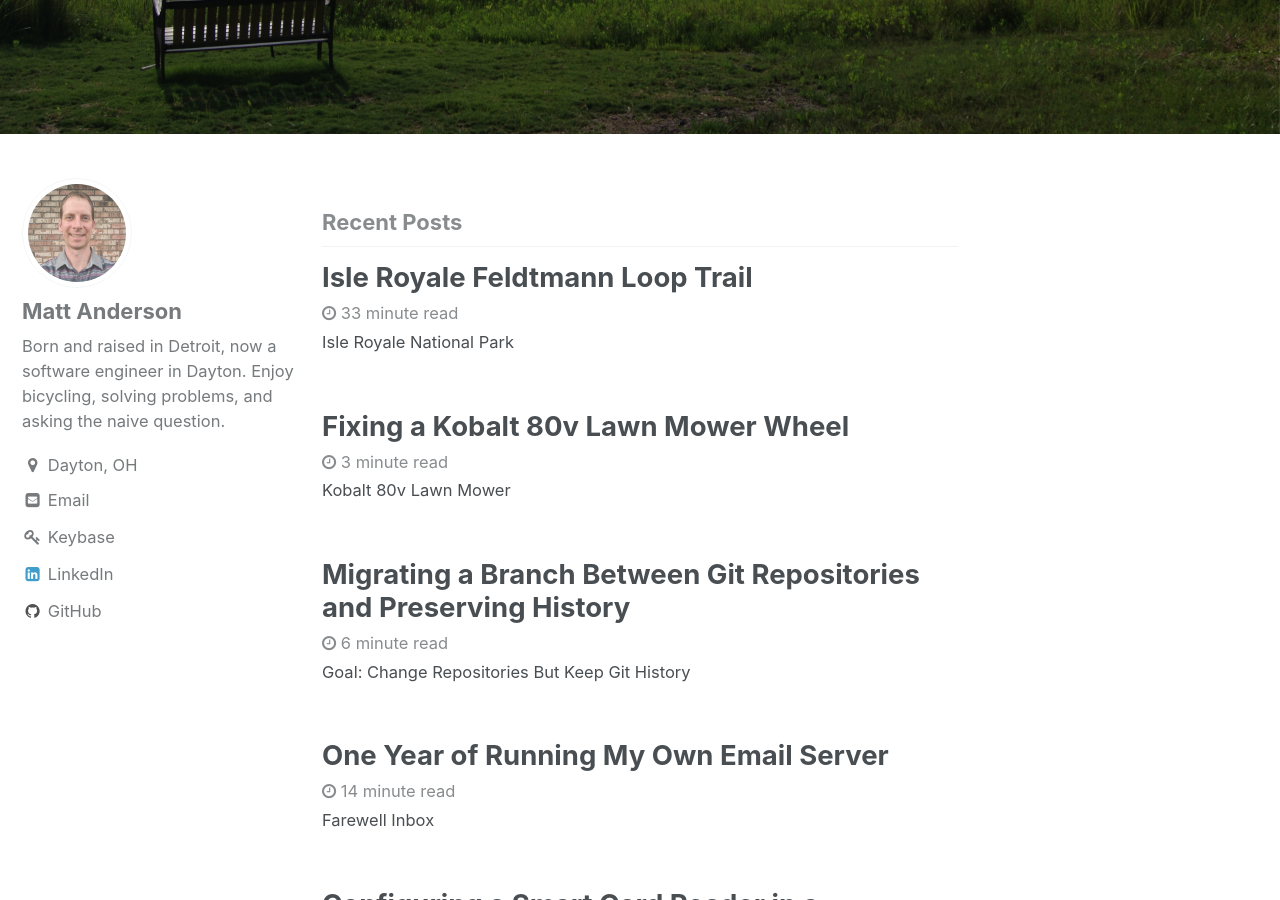
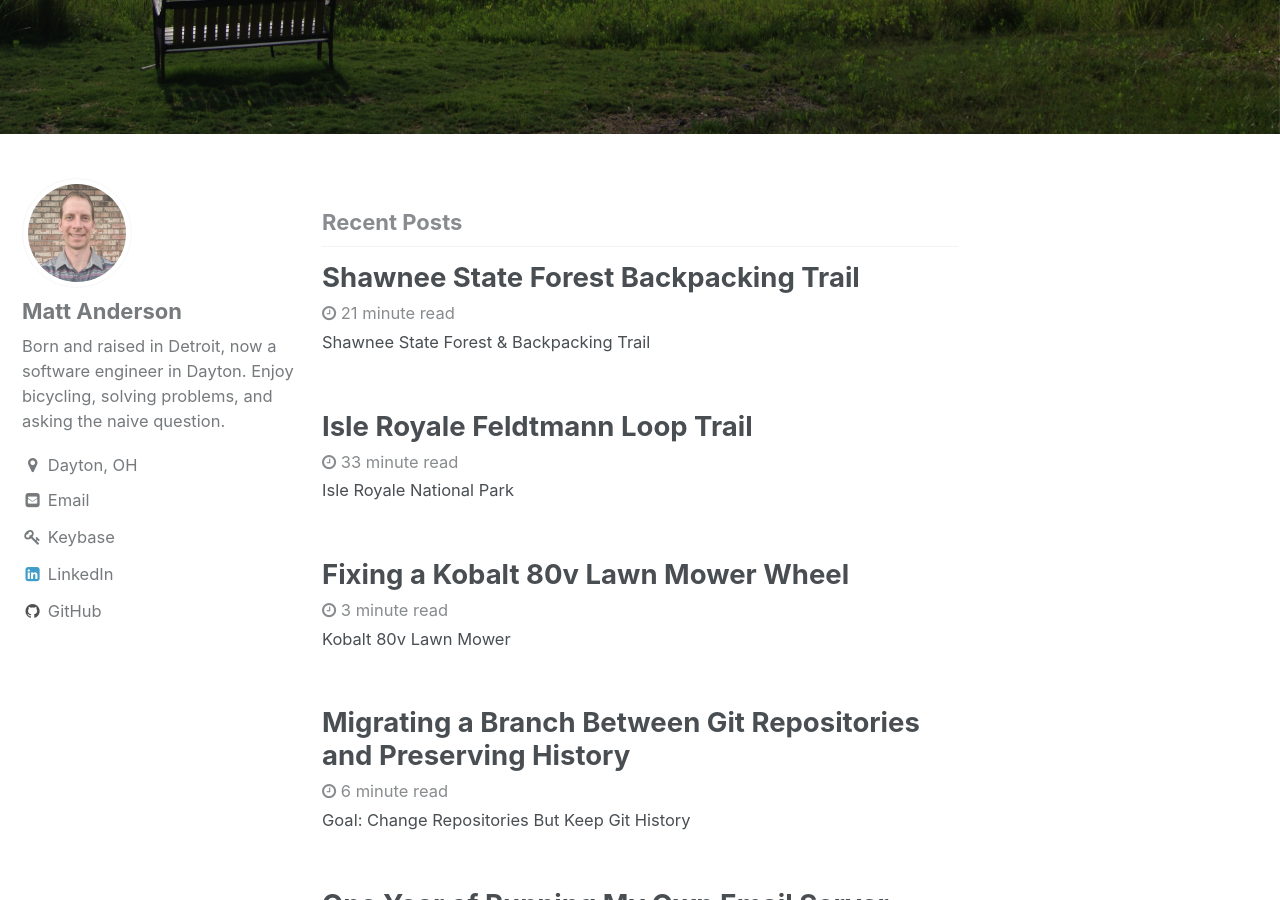
Before and after one commit to mattbanderson/mattbanderson.github.io, a Jekyll site: the page built from index.html, in a window 1280 px wide and 900 px high, scrolled down 527 px. Built offline with Jekyll 4.4.1, drawn with Linux system fonts in a browser that asks for light colours; the list of posts is cut into pages by our own code; a file with an impossible date is left out; some of the changed text lies outside the part shown.

Commit message:
Fix date on post

```diff
--- a/_posts/2023-05-10-shawnee-backpack-trail.markdown
+++ b/_posts/2023-05-10-shawnee-backpack-trail.markdown
@@ -1,7 +1,7 @@
 ---
 
 title: Shawnee State Forest Backpacking Trail
-date: '2023-05-125 19:50:00'
+date: '2023-05-30 21:59:00'
 ---
 
 # Shawnee State Forest & Backpacking Trail
```
